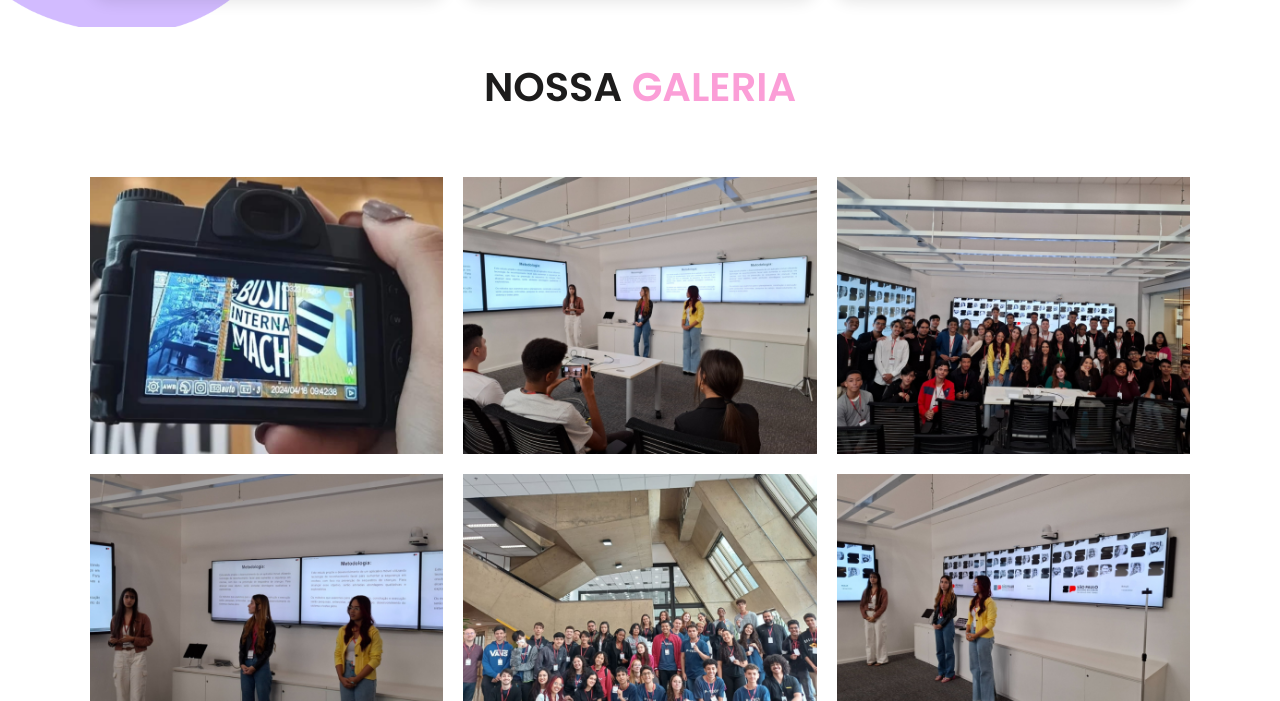
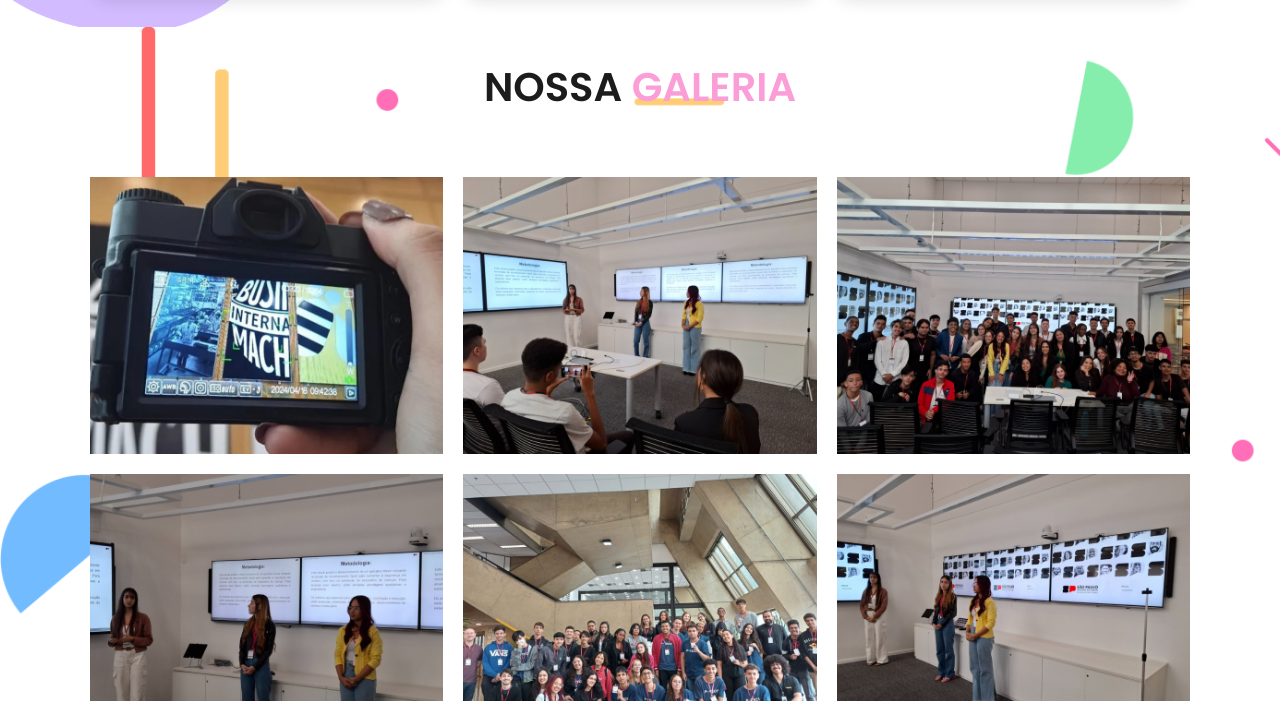
Before and after one commit to marisouza31/BabyD, a plain HTML site: page index.html in a window 1280 px wide. Shown: the part 2859-3560 px from the top of the page. Drawn offline with Linux system fonts and the light colour scheme; some packages are replaced by stand-ins of ours; a script that the page names is missing.

Commit message:
Fazendo o ultimo Upload do site

```diff
--- a/style.css
+++ b/style.css
@@ -452,7 +452,7 @@ section{
 
 
 .galeria{
-  background: url(images/galeria-bg.png) no-repeat;
+  background: url(images/gallery-bg.png) no-repeat;
   background-size: cover;
 
 }
```
